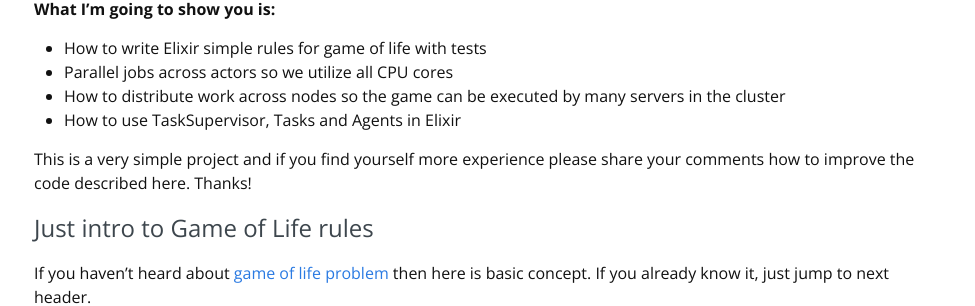
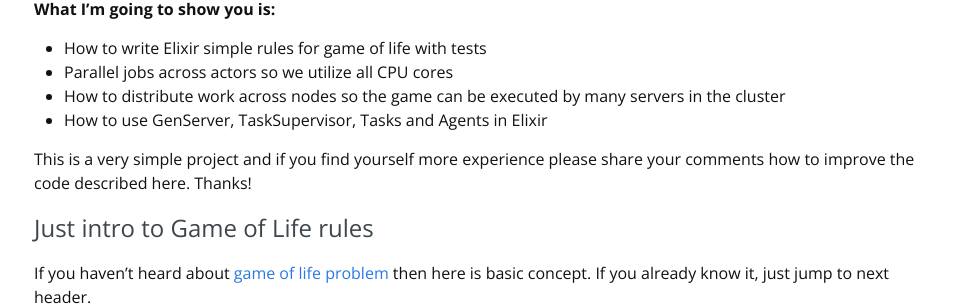
Before and after one commit to BeyondScheme/BeyondScheme.github.io, a Jekyll site: the page built from _posts/2016-04-26-distributed-game-of-life-in-elixir.md, in a window 1280 px wide and 900 px high. Shown: the part 261-567 px from the top of the window, without its empty margins (151-1126 px from the left). Built offline with Jekyll 4.4.1, drawn with Linux system fonts in a browser that asks for light colours; nearby versions of some CDN libraries; comment, search, counter and statistics services are not loaded.

Commit message:
gen server

```diff
--- a/_posts/2016-04-26-distributed-game-of-life-in-elixir.md
+++ b/_posts/2016-04-26-distributed-game-of-life-in-elixir.md
@@ -14,7 +14,7 @@
 * How to write Elixir simple rules for game of life with tests
 * Parallel jobs across actors so we utilize all CPU cores
 * How to distribute work across nodes so the game can be executed by many servers in the cluster
-* How to use TaskSupervisor, Tasks and Agents in Elixir
+* How to use GenServer, TaskSupervisor, Tasks and Agents in Elixir
 
 This is a very simple project and if you find yourself more experience please share your comments how to improve the code described here. Thanks!
 
```
